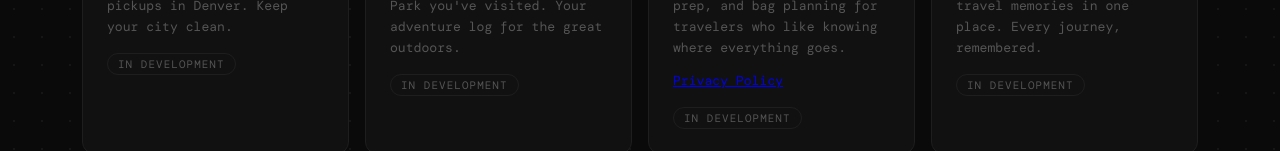
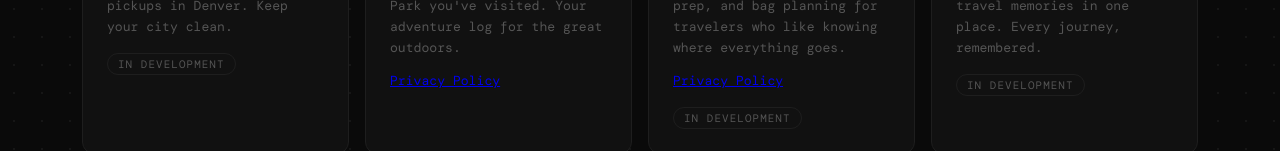
Before and after one commit to jusder/jusder.me-site, a plain HTML site: page index.html in a window 1280 px wide. Shown: the part 649-800 px from the top of the page. Drawn offline with nearby package versions, Linux system fonts and the light colour scheme; a web font is replaced by a local one.

Commit message:
Add TrailStamp privacy link and remove In Development badge

```diff
--- a/index.html
+++ b/index.html
@@ -274,7 +274,7 @@
           <p class="card-label">iOS App</p>
           <h2>TrailStamp</h2>
           <p>Check off every National Park you've visited. Your adventure log for the great outdoors.</p>
-          <span class="card-status">In development</span>
+          <p style="margin-top: 12px;"><a href="/apps/trailstamp/privacy/">Privacy Policy</a></p>
         </div>
         <div class="card">
           <p class="card-label">iOS App</p>
```
